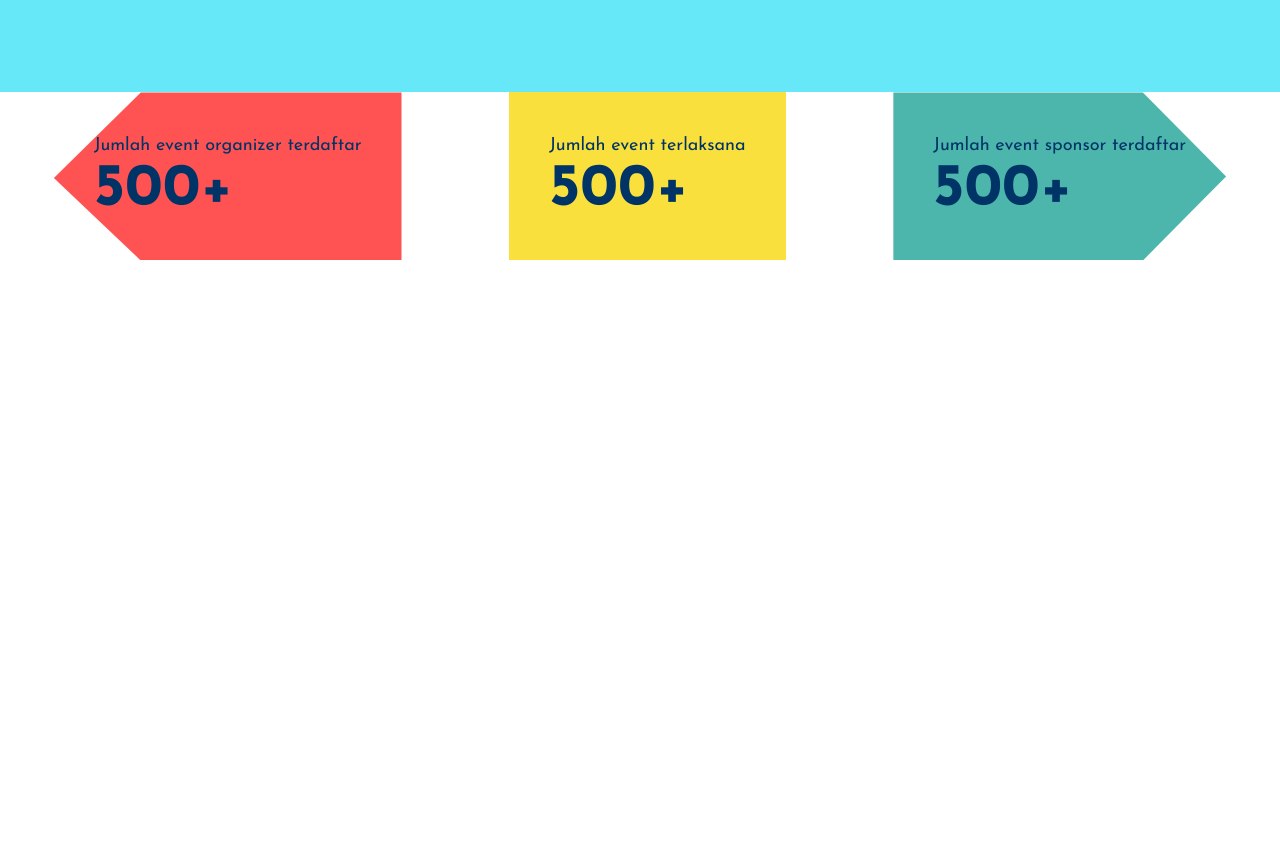
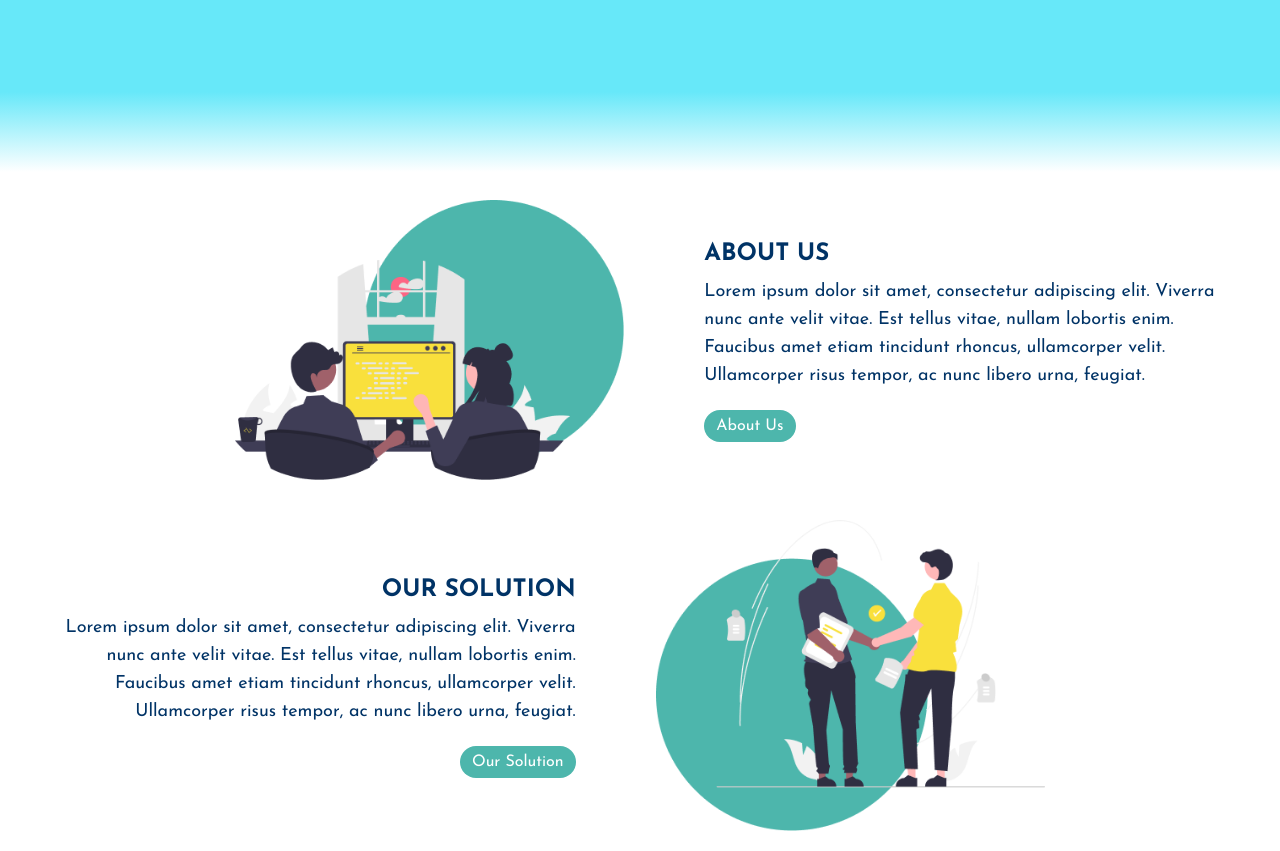
Before and after one commit to Wildanzr/FE-Event-, a React (Vite) app: page / in a window 1280 px wide. Shown: the part 560-1411 px from the top of the page. Before the commit the page ends 820 px from the top, so only its background shows below. Built offline with nearby package versions, Linux system fonts and the light colour scheme.

Commit message:
#7 - Add Information

```diff
--- a/src/App.css
+++ b/src/App.css
@@ -2,8 +2,6 @@
 @tailwind components;
 @tailwind utilities;
 
-@import url('https://fonts.googleapis.com/css2?family=Josefin+Sans:wght@400;500;600;700&display=swap');
-
 body {
   font-family: 'Josefin Sans', sans-serif;
 }
--- a/src/App.jsx
+++ b/src/App.jsx
@@ -1,6 +1,7 @@
 import Header from "./components/header/Header"
 import Jumbotron from "./components/main/Jumbotron"
 import Stats from "./components/main/Stats"
+import Information from "./components/main/Information"
 
 import './App.css'
 
@@ -9,7 +10,8 @@ const App = () => {
     <>
     <Header/>
     <Jumbotron/>
-    <Stats/>
+    {/* <Stats/> */}
+    <Information/>
     </>
   )
 }
--- /dev/null
+++ b/src/components/main/Information.jsx
@@ -0,0 +1,46 @@
+import AboutUs from "../../images/group1.png"
+import Solution from "../../images/group2.png"
+
+const Information = () => {
+    return (
+        <>
+        <div className="w-full flex flex-col justify-center items-center bg-white text-[#003366] py-0 lg:flex-row">
+            <div className="flex w-full justify-center items-center my-5 mx-10 lg:justify-end">
+                <img src={AboutUs} className="w-3/5 lg:w-4/6 items-center justify-center"/>
+            </div>
+            <div className="w-11/12 justify-center items-center my-5 mx-10">
+                <h3 className="text-2xl uppercase font-bold text-center mb-2 lg:text-left">About Us</h3>
+                <p className="text-base text-center mx-auto lg:text-lg lg:text-left">
+                    Lorem ipsum dolor sit amet, consectetur adipiscing elit. Viverra nunc ante velit vitae. Est tellus vitae, nullam lobortis enim. Faucibus amet etiam tincidunt rhoncus, ullamcorper velit. Ullamcorper risus tempor, ac nunc libero urna, feugiat.
+                </p>
+
+                <a href="" className="flex items-center justify-center lg:justify-start">
+                    <button className="bg-[#4DB6AC] px-3 py-1 rounded-full text-base text-semibold text-white mt-2 lg:mt-5">
+                        About Us
+                    </button>
+                </a>
+            </div>
+        </div>
+
+        <div className="w-full flex flex-col justify-center items-center bg-white text-[#003366] py-0 lg:flex-row-reverse">
+            <div className="flex w-full justify-center my-5 mx-10 lg:justify-start">
+                <img src={Solution} className="w-3/5 lg:w-4/6 items-center justify-center"/>
+            </div>
+            <div className="w-11/12 justify-center items-center my-5 mx-10">
+                <h3 className="text-2xl uppercase font-bold text-center mb-2 lg:text-right">Our Solution</h3>
+                <p className="text-base text-center mx-auto lg:text-lg lg:text-right">
+                    Lorem ipsum dolor sit amet, consectetur adipiscing elit. Viverra nunc ante velit vitae. Est tellus vitae, nullam lobortis enim. Faucibus amet etiam tincidunt rhoncus, ullamcorper velit. Ullamcorper risus tempor, ac nunc libero urna, feugiat.
+                </p>
+
+                <a href="" className="flex items-center justify-center lg:justify-end">
+                    <button className="bg-[#4DB6AC] px-3 py-1 rounded-full text-base text-semibold text-white mt-2 lg:mt-5">
+                        Our Solution
+                    </button>
+                </a>
+            </div>
+        </div>
+        </>
+    )
+}
+
+export default Information
--- a/src/components/main/Jumbotron.jsx
+++ b/src/components/main/Jumbotron.jsx
@@ -3,6 +3,7 @@ import Hero from "../../images/hero.png"
 
 const Jumbotron = () => {
     return (
+        <>
         <div className="flex flex-col-reverse py-8 items-center bg-cyan-300 text-center lg:py-20 lg:flex-row lg:text-justify">
             <div className="w-11/12 mx-auto my-auto text-[#003366] lg:mx-24">
                 <h1 className="text-4xl font-bold uppercase py-3 md:py-5 md:text-6xl">Find your <br/> best partner! </h1>
@@ -20,6 +21,8 @@ const Jumbotron = () => {
                 </div>
             </div>
         </div>
+        <div className="inline-block w-full h-20 bg-gradient-to-b from-cyan-300 to-white" />
+        </>
     )
 }
 
--- a/src/components/main/Stats.jsx
+++ b/src/components/main/Stats.jsx
@@ -2,7 +2,7 @@ import "./Stats.css"
 
 const Stats = () => {
     return (
-        <div className="w-full flex items-center justify-center text-[#003366]">
+        <div className="flex flex-col items-center justify-center text-[#003366] lg:flex-row">
             <div className="leftStat bg-[#FF5252] py-10 px-10 mx-auto">
                 <h3 className="text-lg">Jumlah event organizer terdaftar</h3>
                 <p className="text-6xl font-bold">500+</p>
```
Also changed, not shown: notes.txt, src/images/group1.png (added), src/images/group2.png (added).
